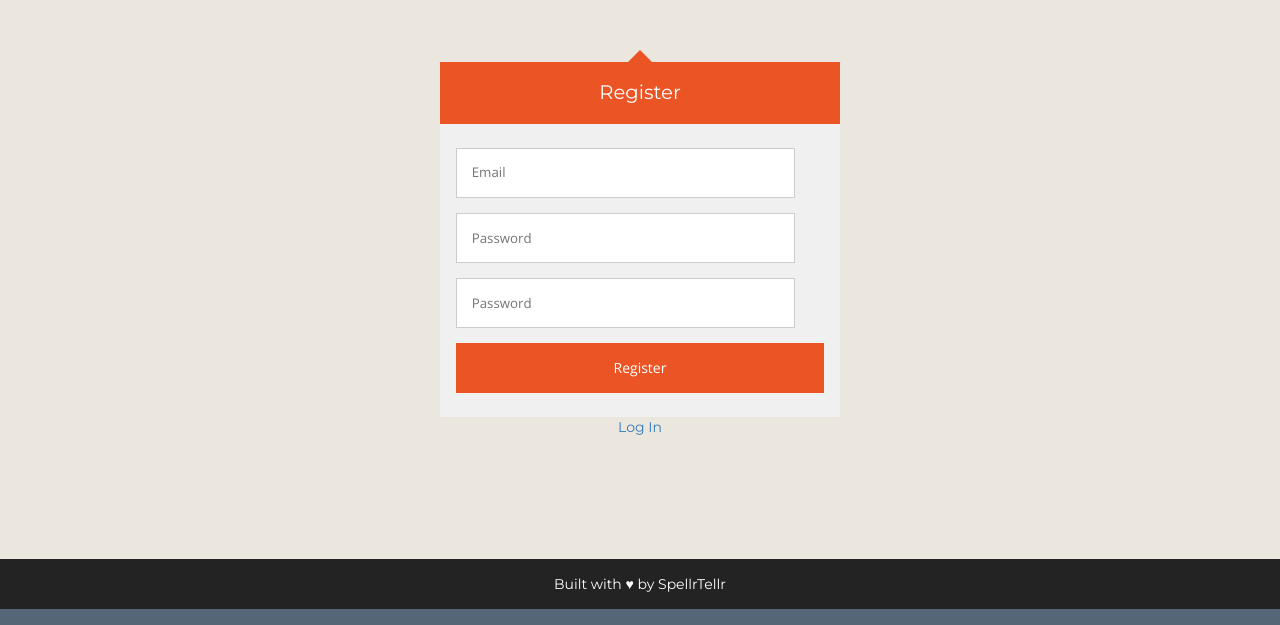
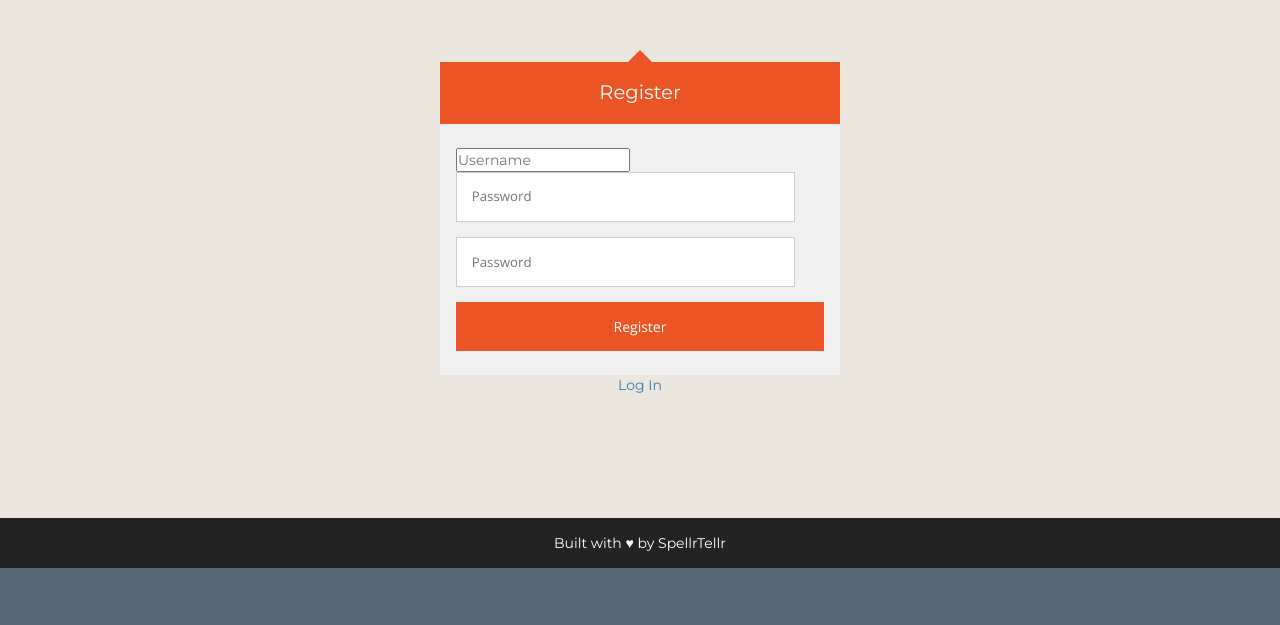
Before and after one commit to sharon-lin/SpellrTellr, a plain HTML site: page register.html in a window 1280 px wide. Shown: the part 175-800 px from the top of the page. Drawn offline with nearby package versions, Linux system fonts and the light colour scheme.

Commit message:
Added login info

```diff
--- a/register.html
+++ b/register.html
@@ -222,7 +222,7 @@ License URL: http://creativecommons.org/licenses/by/3.0/
   <div id="triangle"></div>
   <h1>Register</h1>
   <form>
-    <input type="email" placeholder="Email" id="useyuser"/>
+    <input type="text" placeholder="Username" id="useyuser"/>
     <input type="password" placeholder="Password" id="passypassword" />
 		<input type="password" placeholder="Password" id="passypassword1"/>
     <input type="submit" value="Register" />
```
Also changed, not shown: login.html (+1 -1 lines).
